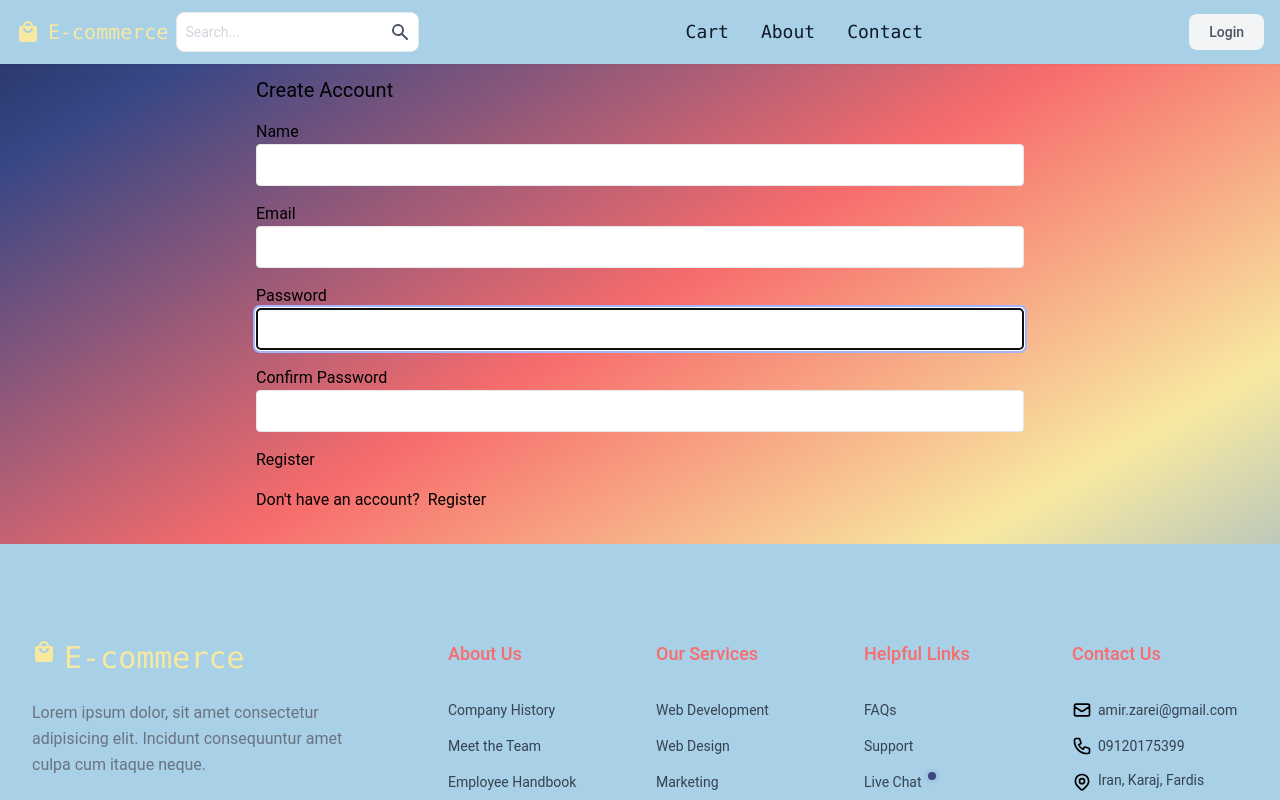
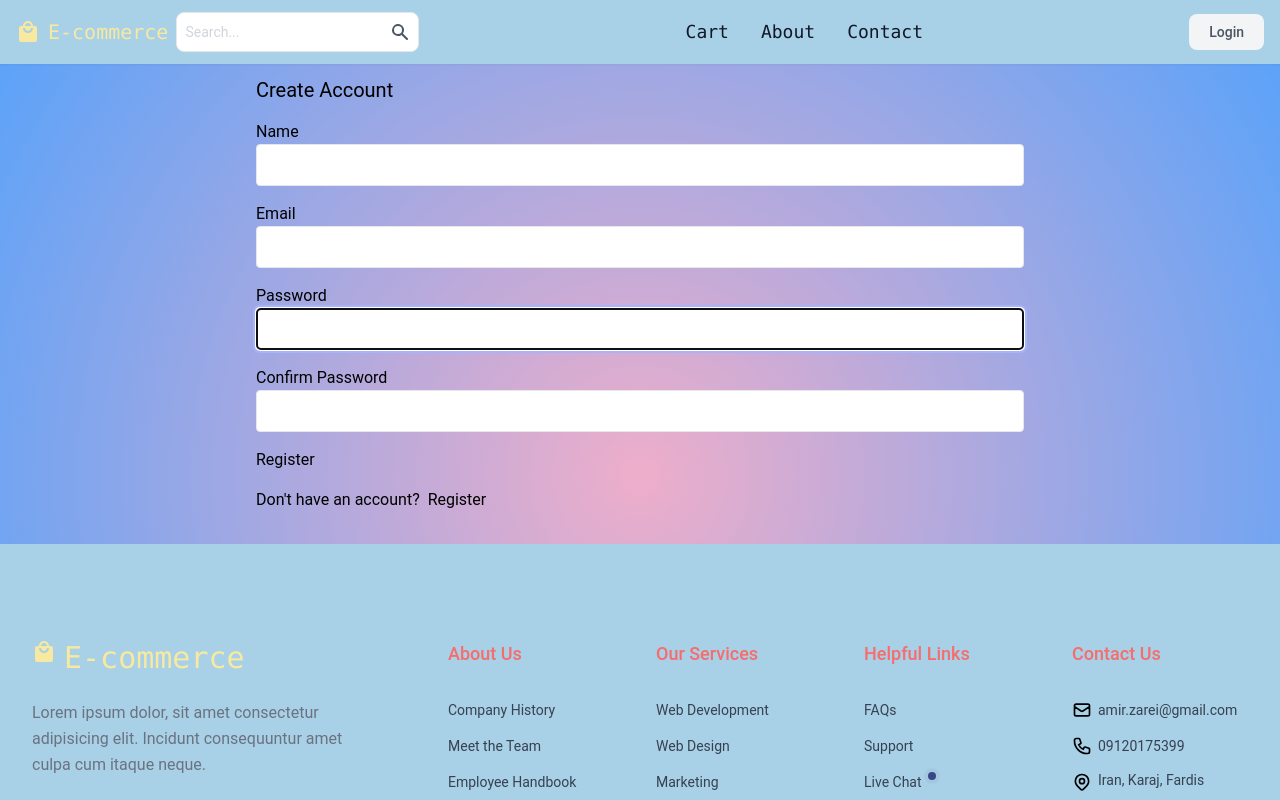
Before and after one commit to AmirZarei2002/e-commerce, a Next.js app: page /register in a window 1280 px wide. Shown: the top 800 px of the page. Built offline with nearby package versions, Linux system fonts and the light colour scheme; no server answers.

Commit message:
background color changed

```diff
--- a/styles/globals.css
+++ b/styles/globals.css
@@ -13,8 +13,8 @@
 
   body {
     font-family: 'Roboto', sans-serif;
-    background: rgb(36, 48, 95);
-    background: linear-gradient(150deg, rgba(36, 48, 95, 1) 0%, rgba(55, 71, 133, 1) 10%, rgba(247, 108, 108, 1) 40%, rgba(248, 233, 161, 1) 65%, rgba(140, 174, 207, 1) 85%);
+    background: rgb(238,174,202);
+background: radial-gradient(circle, rgba(238,174,202,1) 0%, rgba(85,162,251,1) 100%);
   }
 }
 
```
